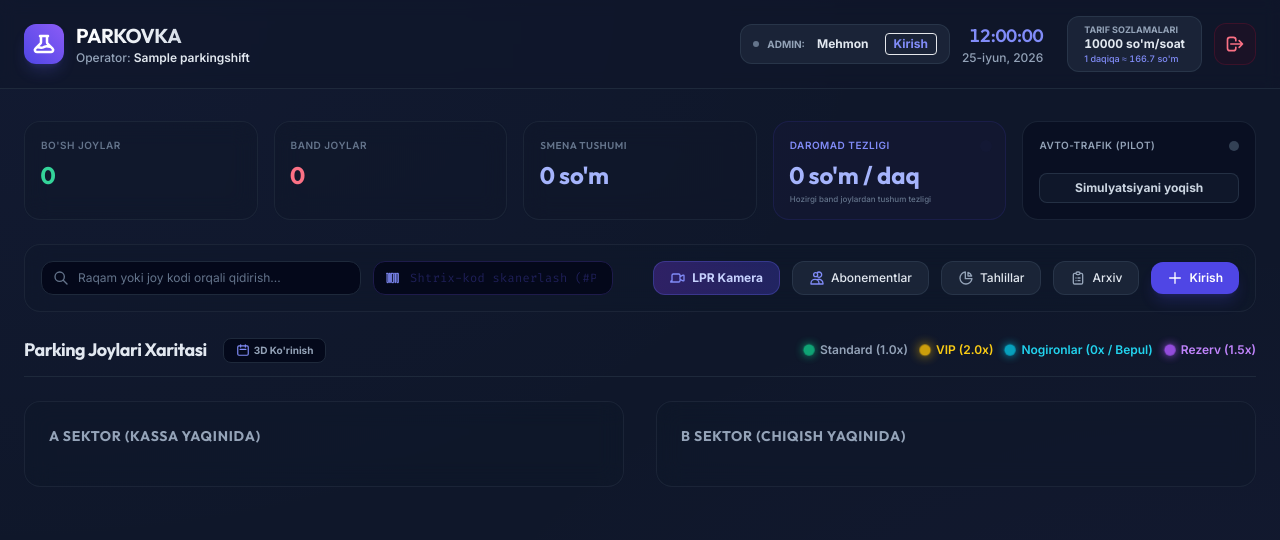
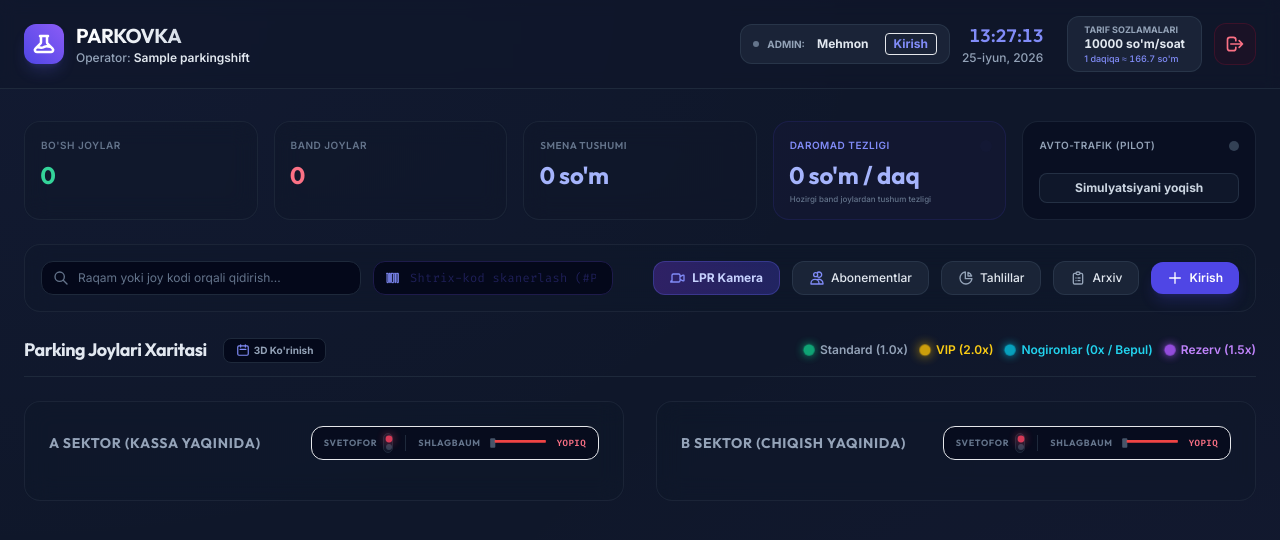
Before and after one commit to Sunnatullo-Dev/Parkovka, a Django app: page / in a window 1280 px wide. Shown: the top 540 px of the page. Run offline with Django 4.2, Linux system fonts and the light colour scheme; tables that the repository leaves empty hold one stand-in row (values such as "Sample post"); data that the repository does not hold is empty; some libraries are stand-ins or nearby versions.

Commit message:
Feat: visual interactive gate barrier simulator

```diff
--- a/parking/templates/parking/dashboard.html
+++ b/parking/templates/parking/dashboard.html
@@ -340,16 +340,56 @@
                 <div id="grid-3d-inner" class="grid grid-cols-1 lg:grid-cols-2 gap-8">
                     <!-- Section A -->
                     <div class="bg-slate-900/30 backdrop-blur-md border border-slate-800/80 rounded-2xl p-6">
-                        <h3 class="text-sm font-bold font-title uppercase tracking-wider text-slate-400 mb-4 flex items-center justify-between">
+                        <h3 class="text-sm font-bold font-title uppercase tracking-wider text-slate-400 mb-4 flex flex-col sm:flex-row sm:items-center justify-between gap-3">
                             <span>A Sektor (Kassa yaqinida)</span>
+
+                            <!-- Entrance Gate Simulator -->
+                            <div class="flex items-center gap-3 bg-slate-950/60 border border-slate-850 px-3 py-1.5 rounded-xl text-xs select-none">
+                                <div class="flex items-center gap-1.5">
+                                    <span class="text-[9px] uppercase font-bold text-slate-500">Svetofor</span>
+                                    <div class="flex flex-col gap-0.5 bg-slate-900 p-0.5 rounded-full border border-slate-800" style="width: 10px;">
+                                        <span id="gate-a-light-red" class="w-1.5 h-1.5 rounded-full bg-rose-500 animate-glow-red"></span>
+                                        <span id="gate-a-light-green" class="w-1.5 h-1.5 rounded-full bg-slate-700"></span>
+                                    </div>
+                                </div>
+                                <div class="h-4 w-px bg-slate-800"></div>
+                                <div class="flex items-center gap-1.5">
+                                    <span class="text-[9px] uppercase font-bold text-slate-500">Shlagbaum</span>
+                                    <svg viewBox="0 0 100 15" class="w-16 h-3">
+                                        <rect x="5" y="0" width="8" height="15" rx="1.5" fill="#475569" />
+                                        <rect id="gate-a-arm" x="12" y="3" width="80" height="4" rx="1" fill="#ef4444" class="origin-left transition-all duration-1000" style="transform: rotate(0deg);" />
+                                    </svg>
+                                    <span id="gate-a-status" class="text-[9px] font-black text-rose-400 uppercase tracking-wider font-mono">Yopiq</span>
+                                </div>
+                            </div>
                         </h3>
                         <div id="grid-section-A" class="grid grid-cols-2 sm:grid-cols-5 gap-3"></div>
                     </div>
 
                     <!-- Section B -->
                     <div class="bg-slate-900/30 backdrop-blur-md border border-slate-800/80 rounded-2xl p-6">
-                        <h3 class="text-sm font-bold font-title uppercase tracking-wider text-slate-400 mb-4 flex items-center justify-between">
+                        <h3 class="text-sm font-bold font-title uppercase tracking-wider text-slate-400 mb-4 flex flex-col sm:flex-row sm:items-center justify-between gap-3">
                             <span>B Sektor (Chiqish yaqinida)</span>
+
+                            <!-- Exit Gate Simulator -->
+                            <div class="flex items-center gap-3 bg-slate-950/60 border border-slate-850 px-3 py-1.5 rounded-xl text-xs select-none">
+                                <div class="flex items-center gap-1.5">
+                                    <span class="text-[9px] uppercase font-bold text-slate-500">Svetofor</span>
+                                    <div class="flex flex-col gap-0.5 bg-slate-900 p-0.5 rounded-full border border-slate-800" style="width: 10px;">
+                                        <span id="gate-b-light-red" class="w-1.5 h-1.5 rounded-full bg-rose-500 animate-glow-red"></span>
+                                        <span id="gate-b-light-green" class="w-1.5 h-1.5 rounded-full bg-slate-700"></span>
+                                    </div>
+                                </div>
+                                <div class="h-4 w-px bg-slate-800"></div>
+                                <div class="flex items-center gap-1.5">
+                                    <span class="text-[9px] uppercase font-bold text-slate-500">Shlagbaum</span>
+                                    <svg viewBox="0 0 100 15" class="w-16 h-3">
+                                        <rect x="5" y="0" width="8" height="15" rx="1.5" fill="#475569" />
+                                        <rect id="gate-b-arm" x="12" y="3" width="80" height="4" rx="1" fill="#ef4444" class="origin-left transition-all duration-1000" style="transform: rotate(0deg);" />
+                                    </svg>
+                                    <span id="gate-b-status" class="text-[9px] font-black text-rose-400 uppercase tracking-wider font-mono">Yopiq</span>
+                                </div>
+                            </div>
                         </h3>
                         <div id="grid-section-B" class="grid grid-cols-2 sm:grid-cols-5 gap-3"></div>
                     </div>
@@ -1450,6 +1490,7 @@
                     showToast(data.message);
                     closeCheckInModal();
                     fetchSpots();
+                    triggerGateAnimation('a');
 
                     // Voice announce Check-in
                     speakVoice(`Kirish: ${data.plate}. Joy: ${data.spot_code}`);
@@ -1593,6 +1634,7 @@
 
                     closeCheckOutModal();
                     fetchSpots();
+                    triggerGateAnimation('b');
 
                     speakVoice(`To'lov qabul qilindi. Summa ${data.amount} so'm. Oq yo'l!`);
 
@@ -2103,6 +2145,7 @@
                         showToast(`LPR: ${data.plate} mashina ${data.spot_code} joyiga kiritildi (Auto).`);
                         speakVoice(`Avto Kirish: ${data.plate}. Joy: ${data.spot_code}`);
                         fetchSpots();
+                        triggerGateAnimation('a');
                     }
                 });
             } else if (occupiedSpots.length > 0) {
@@ -2122,6 +2165,7 @@
                         showToast(`Avto Chiqish: ${data.plate} uchun to'lov olindi: ${formatUZS(data.amount)}.`);
                         speakVoice(`Avto To'lov qabul qilindi. Summa ${data.amount} so'm.`);
                         fetchSpots();
+                        triggerGateAnimation('b');
                     }
                 });
             }
@@ -2199,6 +2243,34 @@
                 // Refresh subscribers view (hides Delete buttons)
                 fetchSubscriptionsList();
             });
+        }
+
+        function triggerGateAnimation(gateName) {
+            const lightRed = document.getElementById(`gate-${gateName}-light-red`);
+            const lightGreen = document.getElementById(`gate-${gateName}-light-green`);
+            const statusText = document.getElementById(`gate-${gateName}-status`);
+            const arm = document.getElementById(`gate-${gateName}-arm`);
+
+            if (!lightRed || !lightGreen || !statusText || !arm) return;
+
+            // Open gate
+            lightRed.className = "w-1.5 h-1.5 rounded-full bg-slate-700";
+            lightGreen.className = "w-1.5 h-1.5 rounded-full bg-emerald-400 animate-glow-green";
+            statusText.className = "text-[9px] font-black text-emerald-400 uppercase tracking-wider font-mono";
+            statusText.textContent = "Ochiq";
+            arm.style.transform = "rotate(-80deg)";
+            arm.setAttribute('fill', '#10b981');
+
+            // Close after 4 seconds
+            setTimeout(() => {
+                lightRed.className = "w-1.5 h-1.5 rounded-full bg-rose-500 animate-glow-red";
+                lightGreen.className = "w-1.5 h-1.5 rounded-full bg-slate-700";
+                statusText.className = "text-[9px] font-black text-rose-400 uppercase tracking-wider font-mono";
+                statusText.textContent = "Yopiq";
+                arm.style.transform = "rotate(0deg)";
+                arm.setAttribute('fill', '#ef4444');
+            }, 4000);
+        }
     </script>
 </body>
 </html>
```
